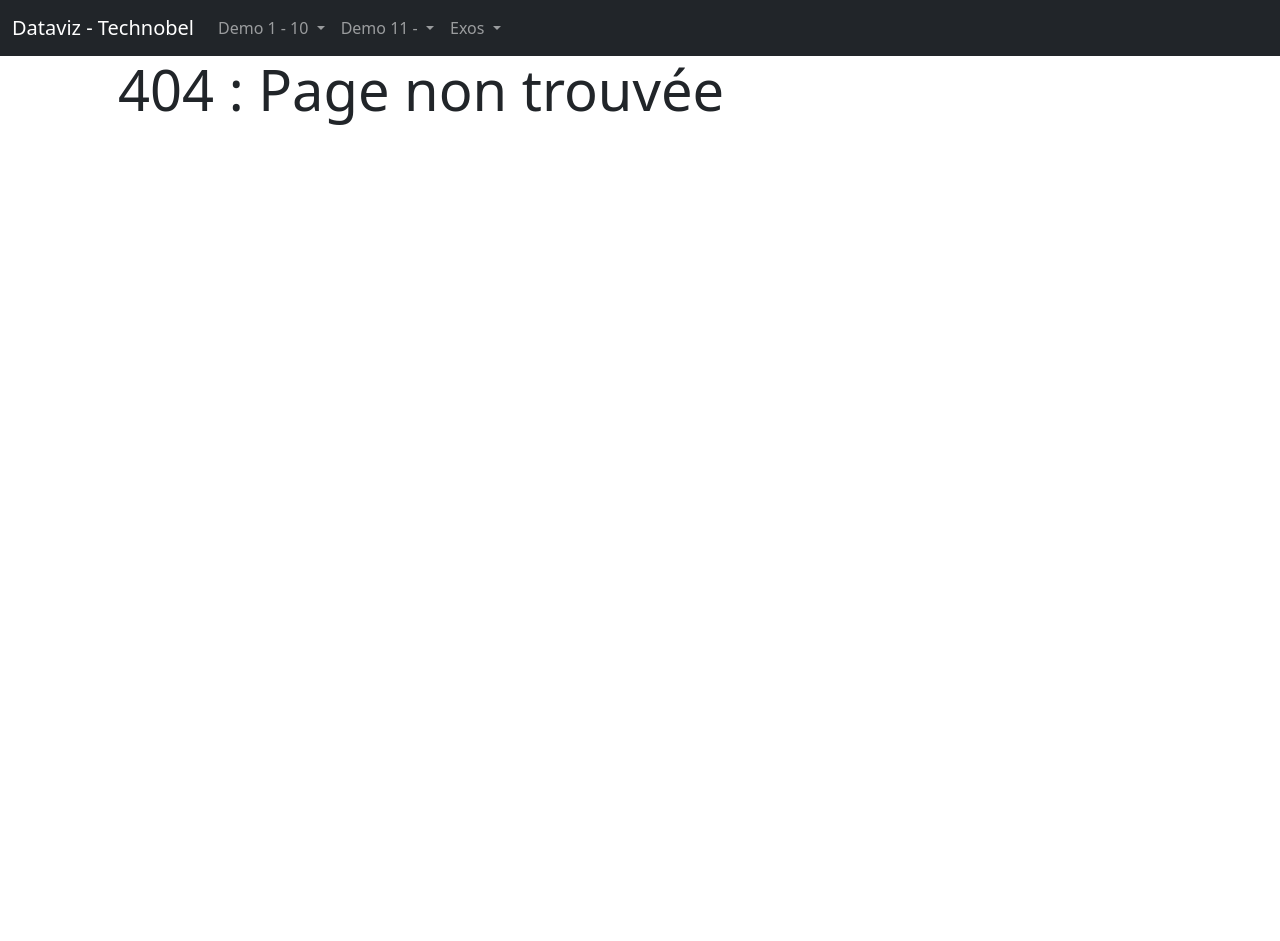
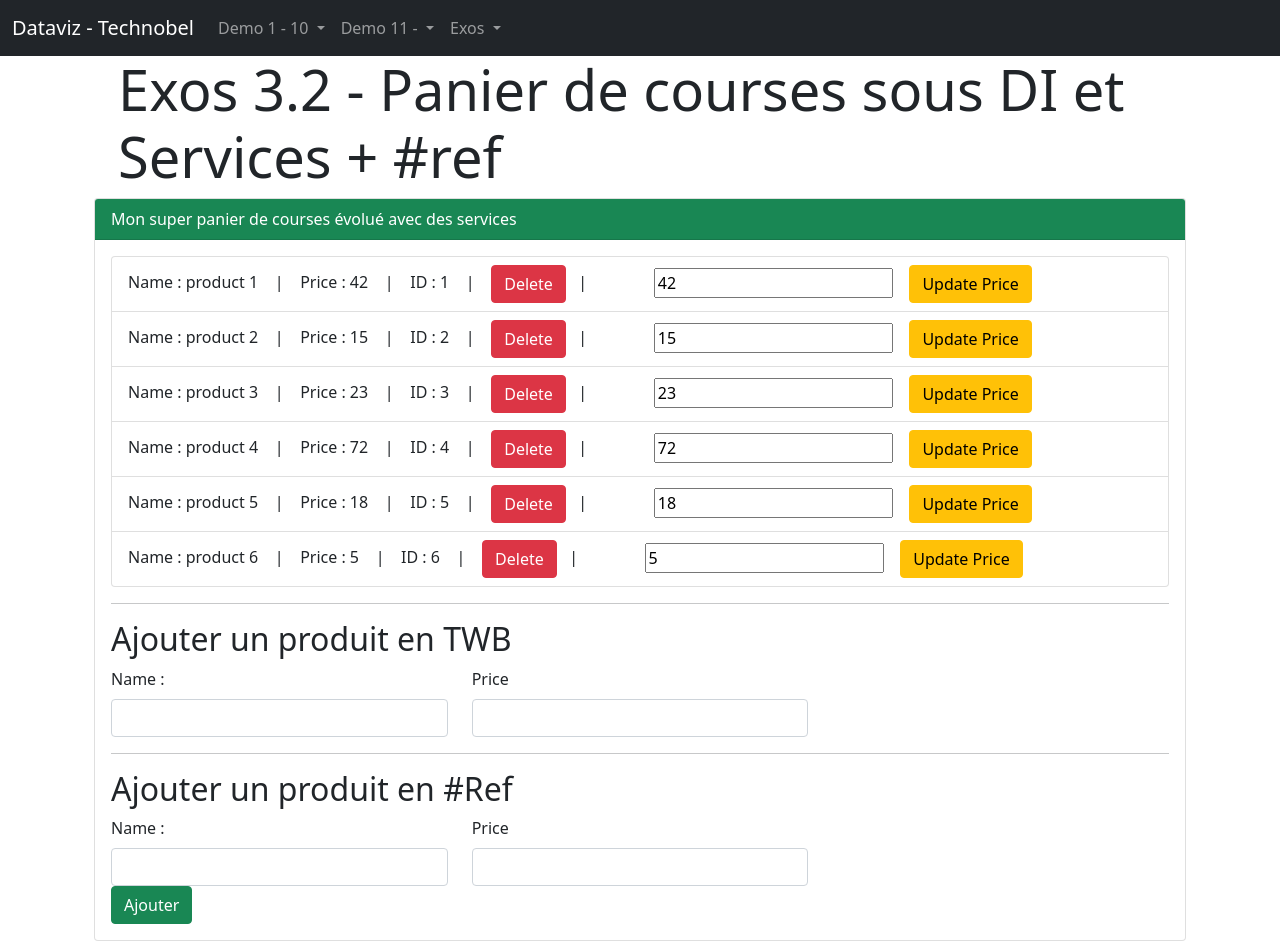
Before and after one commit to evengyl/DemoETU_Technobel_Dataviz, an Angular app: page /exos/exos3dot2 in a window 1280 px wide. Before the commit this address had no page. Before the commit the page ends 800 px from the top, so only its background shows below. Built offline with nearby package versions, Linux system fonts and the light colour scheme.

Commit message:
correction exos3.2 + explain #ref

```diff
--- a/src/app/app-routing.module.ts
+++ b/src/app/app-routing.module.ts
@@ -15,6 +15,7 @@ import { Exos1dot1Component } from './components/exos/exos1dot1/exos1dot1.compon
 import { Exos1dot2Component } from './components/exos/exos1dot2/exos1dot2.component';
 import { Exos2Component } from './components/exos/exos2/exos2.component';
 import { ProductsComponent } from './components/exos/exos3/products/products.component';
+import { Products2Component } from './components/exos/exos3dot2/products/products2.component';
 import { ForOforComponent } from './components/shared/for-ofor/for-ofor.component';
 import { HomeComponent } from './components/shared/home/home.component';
 
@@ -37,7 +38,8 @@ const routes: Routes = [
     { path : "exos1dot1", component : Exos1dot1Component},
     { path : "exos1dot2", component : Exos1dot2Component},
     { path : "exos2", component : Exos2Component},
-    { path : "exos3", component : ProductsComponent }
+    { path : "exos3", component : ProductsComponent },
+    { path : "exos3dot2", component : Products2Component}
   ]},
 
 
--- a/src/app/app.module.ts
+++ b/src/app/app.module.ts
@@ -36,6 +36,9 @@ import { Demo11Component } from './components/demo/demo11/demo11.component';
 
 
 import { FakeLoginDemo11Service } from './components/demo/demo11/services/fake-login-demo11.service';
+import { FakeLoginExos3Service } from './components/exos/exos3dot2/services/fake-login-exos3.service';
+import { GestProductsService } from './components/exos/exos3dot2/services/gest-products.service';
+import { Products2Component } from './components/exos/exos3dot2/products/products2.component';
 
 
 @NgModule({
@@ -68,13 +71,14 @@ import { FakeLoginDemo11Service } from './components/demo/demo11/services/fake-l
     ProductsComponent,
     DetailsComponent,
     Demo11Component,
+    Products2Component,
   ],
   imports: [
     BrowserModule,
     AppRoutingModule,
     FormsModule
   ],
-  providers: [FakeLoginDemo11Service],
+  providers: [FakeLoginDemo11Service, FakeLoginExos3Service, GestProductsService],
   bootstrap: [AppComponent]
 })
 export class AppModule { }
--- /dev/null
+++ b/src/app/components/exos/exos3dot2/models/product.model.ts
@@ -0,0 +1,24 @@
+export class product{
+    id : number
+    name : string
+    price : number
+}
+
+/**
+ * crée un mokup de donnée sur base du model product
+ * @returns Un tableau de produit fictif
+ */
+export function fillMokup() : product[]
+{
+
+    let listProd : product[] = []
+
+    listProd.push({id : 1, name : "product 1", price : 42})
+    listProd.push({id : 2, name : "product 2", price : 15})
+    listProd.push({id : 3, name : "product 3", price : 23})
+    listProd.push({id : 4, name : "product 4", price : 72})
+    listProd.push({id : 5, name : "product 5", price : 18})
+    listProd.push({id : 6, name : "product 6", price : 5})
+
+    return listProd
+}
--- /dev/null
+++ b/src/app/components/exos/exos3dot2/products/products2.component.html
@@ -0,0 +1,67 @@
+<div class="container-fluid">
+	<div class="row">
+		<div class="col">
+			<div class="jumbotron jumbotron-fluid">
+				<div class="container">
+					<h1 class="display-4">Exos 3.2 - Panier de courses sous DI et Services + #ref</h1>
+				</div>
+			</div>
+		</div>
+	</div>
+</div>
+
+<div class="container-fluid">
+    <div class="row">
+
+        <div class="col-12 align-self-center">
+            <div class="card">
+                <div class="card-header bg-success text-white">
+                    Mon super panier de courses évolué avec des services
+                </div>
+                <div class="card-body">
+                    <ul class="list-group">
+                        <li *ngFor="let product of listProd" class="list-group-item">
+                            Name : {{product.name}} &nbsp;&nbsp;&nbsp;|&nbsp;&nbsp;&nbsp;
+                            Price : {{product.price}} &nbsp;&nbsp;&nbsp;|&nbsp;&nbsp;&nbsp;
+                            ID : {{product.id}} &nbsp;&nbsp;&nbsp;|&nbsp;&nbsp;&nbsp;
+                            <button class="btn btn-danger" (click)="onClickDelete(product.id)">Delete</button>&nbsp;&nbsp;&nbsp;|&nbsp;&nbsp;&nbsp;&nbsp;&nbsp;&nbsp;&nbsp;&nbsp;&nbsp;&nbsp;&nbsp;&nbsp;&nbsp;&nbsp;&nbsp;
+                            <input #price [value]="product.price" type="number">&nbsp;&nbsp;&nbsp;
+                            <button class="btn btn-warning" (click)="onClickUpdate(product.id, price.value)">Update Price</button>
+                        </li>
+                    </ul>
+                    <hr>
+                    <h2>Ajouter un produit en TWB</h2>
+                    <div class="row">
+                        <div class="col-4">
+                            <label class="form-label">Name : </label>
+                            <input [(ngModel)]="newName" type="text" class="form-control">
+                        </div>
+                        <div class="col-4">
+                            <label class="form-label">Price</label>
+                            <input [(ngModel)]="newPrice" type="number" class="form-control">
+                        </div>
+                        <div class="col-12">
+                            <button *ngIf="newName && newPrice" (click)="addTwb()" class="btn btn-success">Ajouter</button>
+                        </div>
+                    </div>
+                    <hr>
+                    <h2>Ajouter un produit en #Ref</h2>
+                    <div class="row">
+                        <div class="col-4">
+                            <label class="form-label">Name : </label>
+                            <input #newNameRef type="text" class="form-control">
+                        </div>
+                        <div class="col-4">
+                            <label class="form-label">Price</label>
+                            <input #newPriceRef type="number" class="form-control">
+                        </div>
+                        <div class="col-12">
+                            <button (click)="addRef(newNameRef.value, newPriceRef.value)" class="btn btn-success">Ajouter</button>
+                        </div>
+                    </div>
+                </div>
+            </div>
+        </div>
+
+    </div>
+</div>
--- /dev/null
+++ b/src/app/components/exos/exos3dot2/products/products2.component.ts
@@ -0,0 +1,54 @@
+import { Component, OnInit } from '@angular/core';
+import { product } from '../models/product.model';
+import { GestProductsService } from '../services/gest-products.service';
+
+@Component({
+  selector: 'app-products2',
+  templateUrl: './products2.component.html'
+})
+export class Products2Component implements OnInit {
+
+  listProd : product[] = []
+  newPrice : number = undefined
+  newName : string = undefined
+
+  constructor(private gestProd : GestProductsService) {
+    this.listProd = this.gestProd.listProd
+  }
+
+  ngOnInit(): void {
+  }
+
+  onClickDelete(id : number) : void{
+    this.listProd = this.gestProd.deleteProduct(id)
+  }
+
+  onClickUpdate(id : number, newPrice : number) : void{
+    this.listProd = this.gestProd.updateProduct({ id : id, newPrice : newPrice})
+  }
+
+  addTwb()
+  {
+    let newProduct = new product()
+    newProduct.name = this.newName
+    newProduct.price = this.newPrice
+
+    console.log(newProduct)
+
+    //appel service
+    this.listProd = this.gestProd.addProduct(newProduct)
+  }
+
+  addRef(newName: string, newPrice : number)
+  {
+    let newProduct = new product()
+    newProduct.name = newName
+    newProduct.price = newPrice
+
+    //appel service
+    this.listProd = this.gestProd.addProduct(newProduct)
+
+  }
+
+
+}
--- /dev/null
+++ b/src/app/components/exos/exos3dot2/services/fake-login-exos3.service.ts
@@ -0,0 +1,24 @@
+import { Injectable } from '@angular/core';
+
+@Injectable({
+  providedIn: 'root'
+})
+export class FakeLoginExos3Service {
+
+  isConnect : boolean = undefined
+
+  constructor() {
+    this.isConnect = false
+  }
+
+
+  login()
+  {
+    this.isConnect = true
+  }
+
+  logout()
+  {
+    this.isConnect = false
+  }
+}
--- /dev/null
+++ b/src/app/components/exos/exos3dot2/services/gest-products.service.ts
@@ -0,0 +1,43 @@
+import { Injectable } from '@angular/core';
+import { fillMokup, product } from '../models/product.model';
+
+@Injectable({
+  providedIn: 'root'
+})
+export class GestProductsService {
+
+  listProd : product[] = []
+
+  constructor() {
+    this.listProd = fillMokup()
+  }
+
+  deleteProduct(id) : product[]
+  {
+    this.listProd = this.listProd.filter((item) => {
+      if(item.id != id)
+        return item
+    })
+
+    return this.listProd
+  }
+
+  updateProduct(data : any) : product[]
+  {
+    this.listProd = this.listProd.filter((item) => {
+      if(item.id == data.id){
+        item.price = data.newPrice
+      }
+      return item
+    })
+
+    return this.listProd
+  }
+
+
+  addProduct(product : product) : product[]{
+    this.listProd.push(product)
+    return this.listProd
+  }
+
+}
--- a/src/app/components/shared/navbar/navbar.component.html
+++ b/src/app/components/shared/navbar/navbar.component.html
@@ -55,7 +55,9 @@
               <li><hr class="dropdown-divider"></li>
               <li><a class="dropdown-item" routerLink="exos/exos2">Exos 2 - Direct. struct. Le panier de courses</a></li>
               <li><hr class="dropdown-divider"></li>
-              <li><a class="dropdown-item" routerLink="exos/exos3">Exos 3 - Input & Output Panier de courses Evolved</a></li>
+              <li><a class="dropdown-item" routerLink="exos/exos3">Exos 3.1 - Input & Output Panier de courses Evolved</a></li>
+              <li><hr class="dropdown-divider"></li>
+              <li><a class="dropdown-item" routerLink="exos/exos3dot2">Exos 3.2 - Panier de courses sous DI et Services</a></li>
 
             </ul>
           </li>
```
